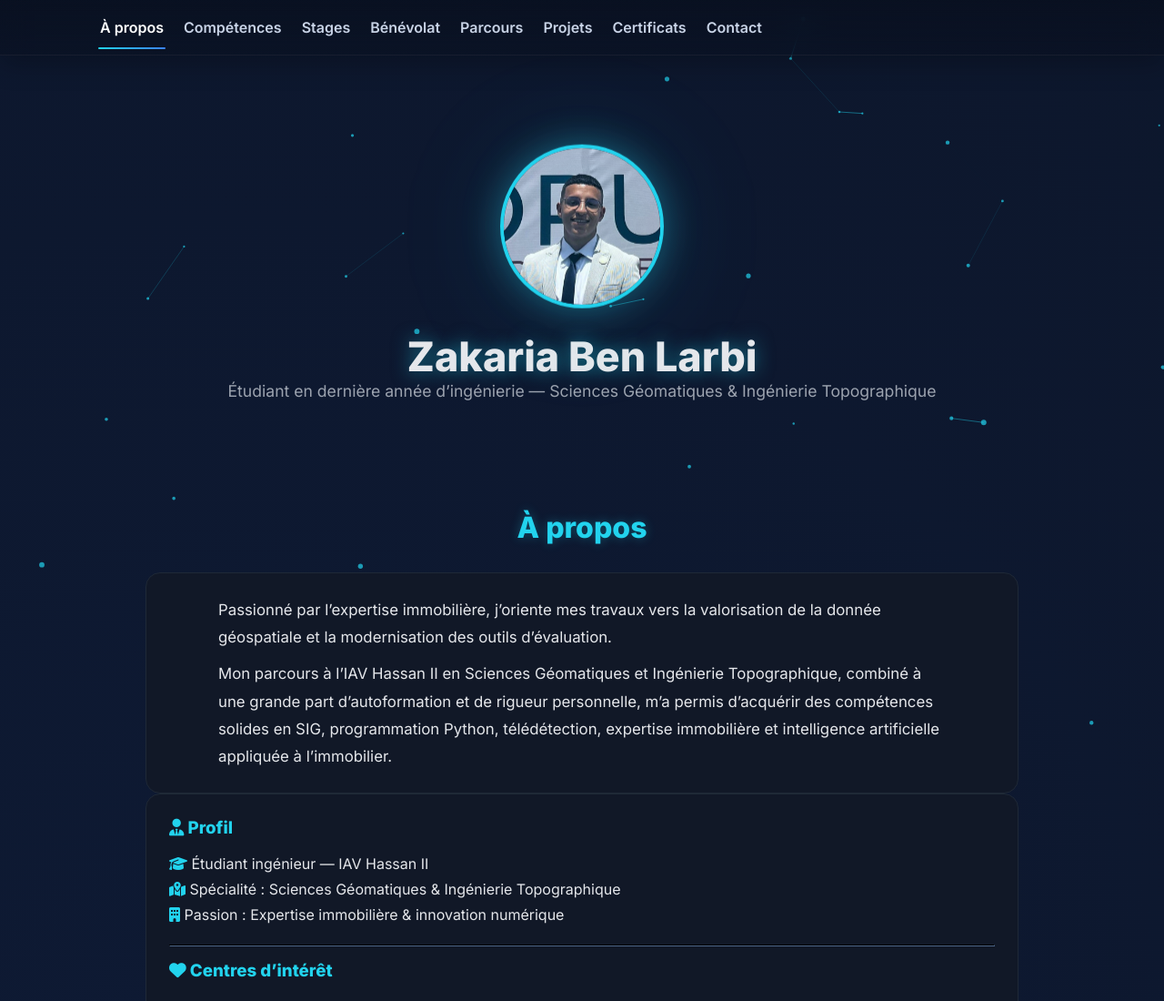
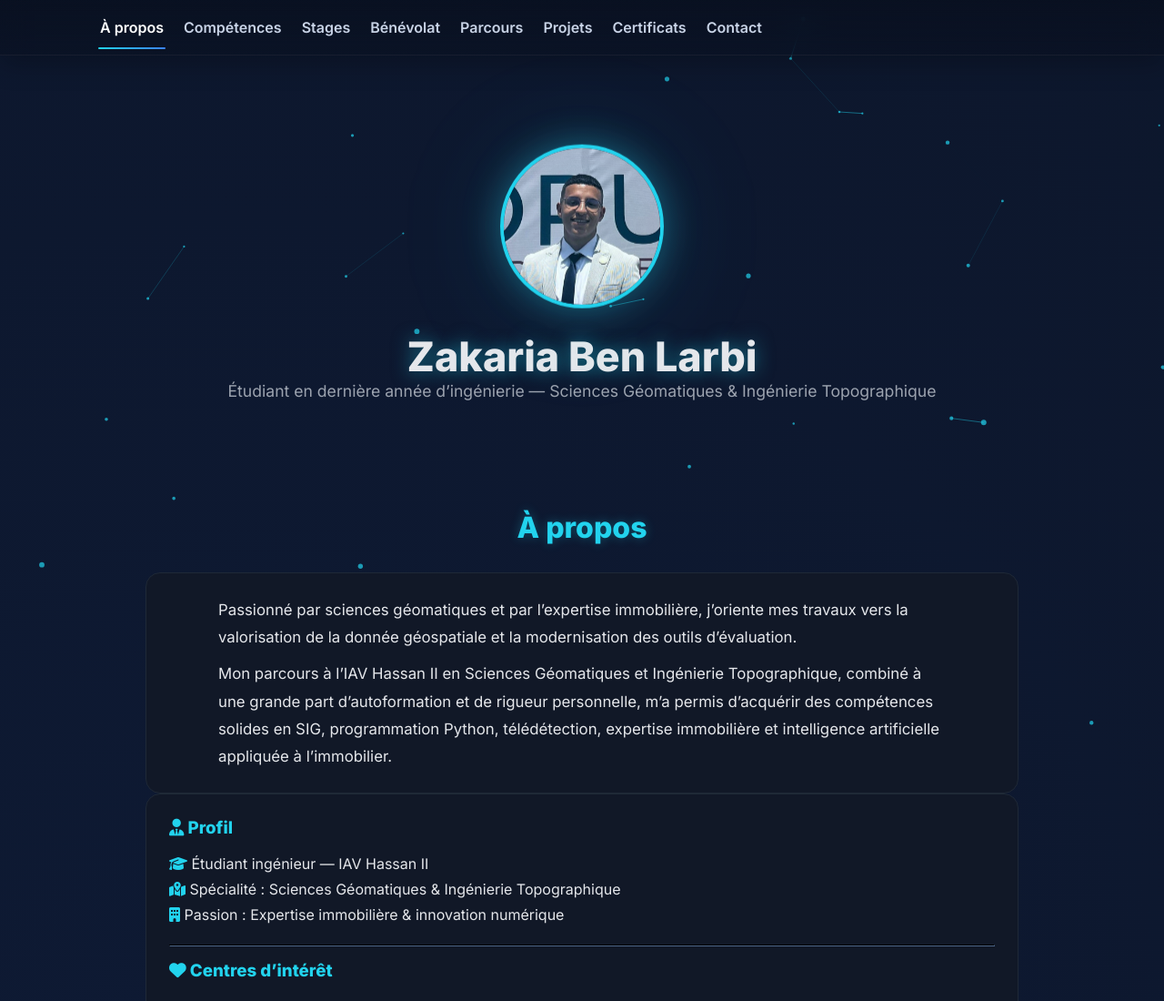
Before and after one commit to Zakaria2003-G/zakariabenlarbi.github.io, a plain HTML site: page index.html in a window 1280 px wide. Shown: the top 1100 px of the page at 91% size. Drawn offline with Linux system fonts and the light colour scheme.

Commit message:
index.html

```diff
--- a/index.html
+++ b/index.html
@@ -263,7 +263,7 @@ section{scroll-margin-top: 92px}
     <!-- Texte de présentation -->
     <div class="card" style="text-align: left;">
       <p>
-        Passionné par <strong>l’expertise immobilière</strong>, j’oriente mes travaux vers la
+        Passionné par <strong>sciences géomatiques</strong> et par <strong>l’expertise immobilière</strong>, j’oriente mes travaux vers la
         <strong>valorisation de la donnée géospatiale</strong> et la
         <strong>modernisation des outils d’évaluation</strong>.
       </p>
```
